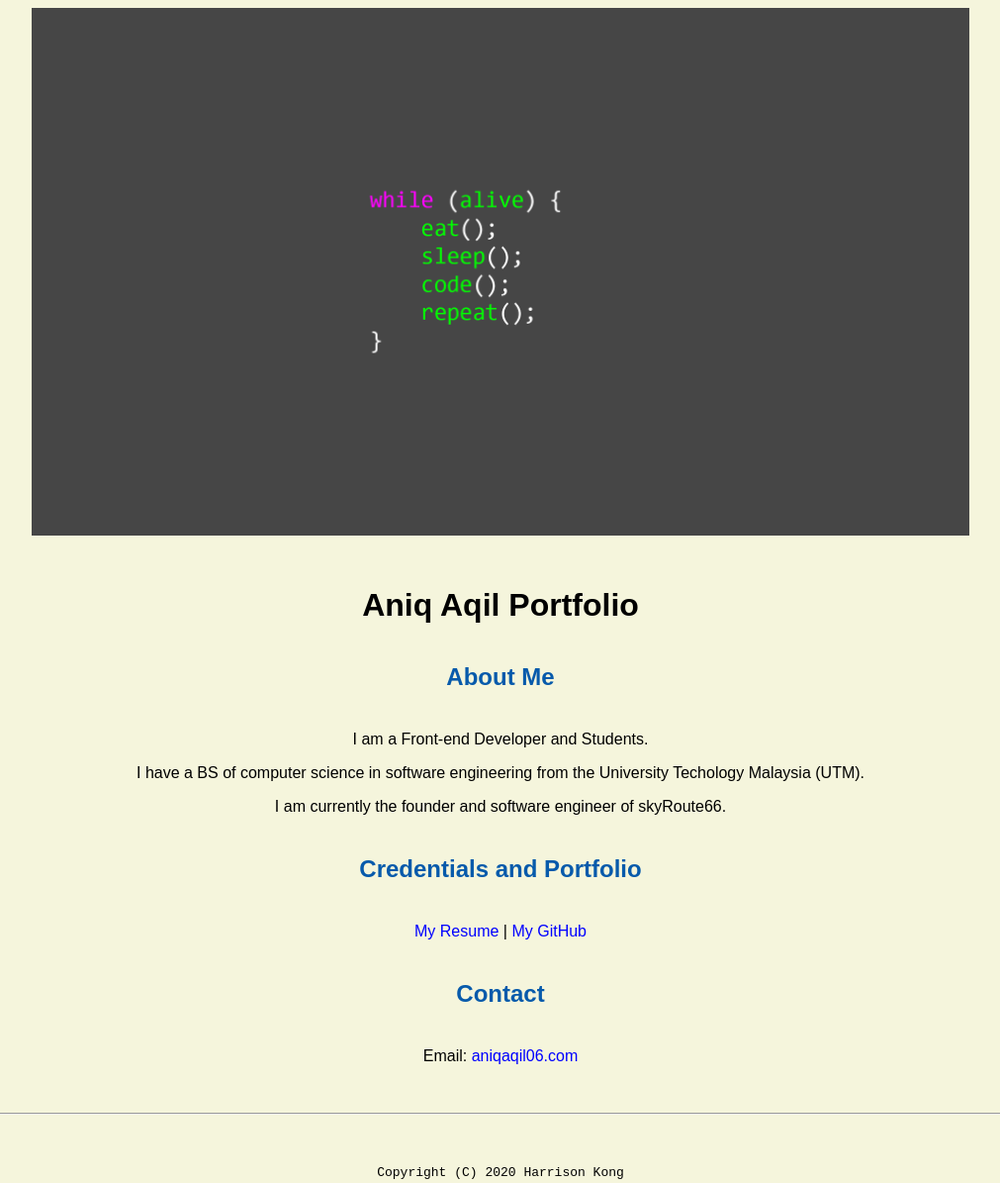
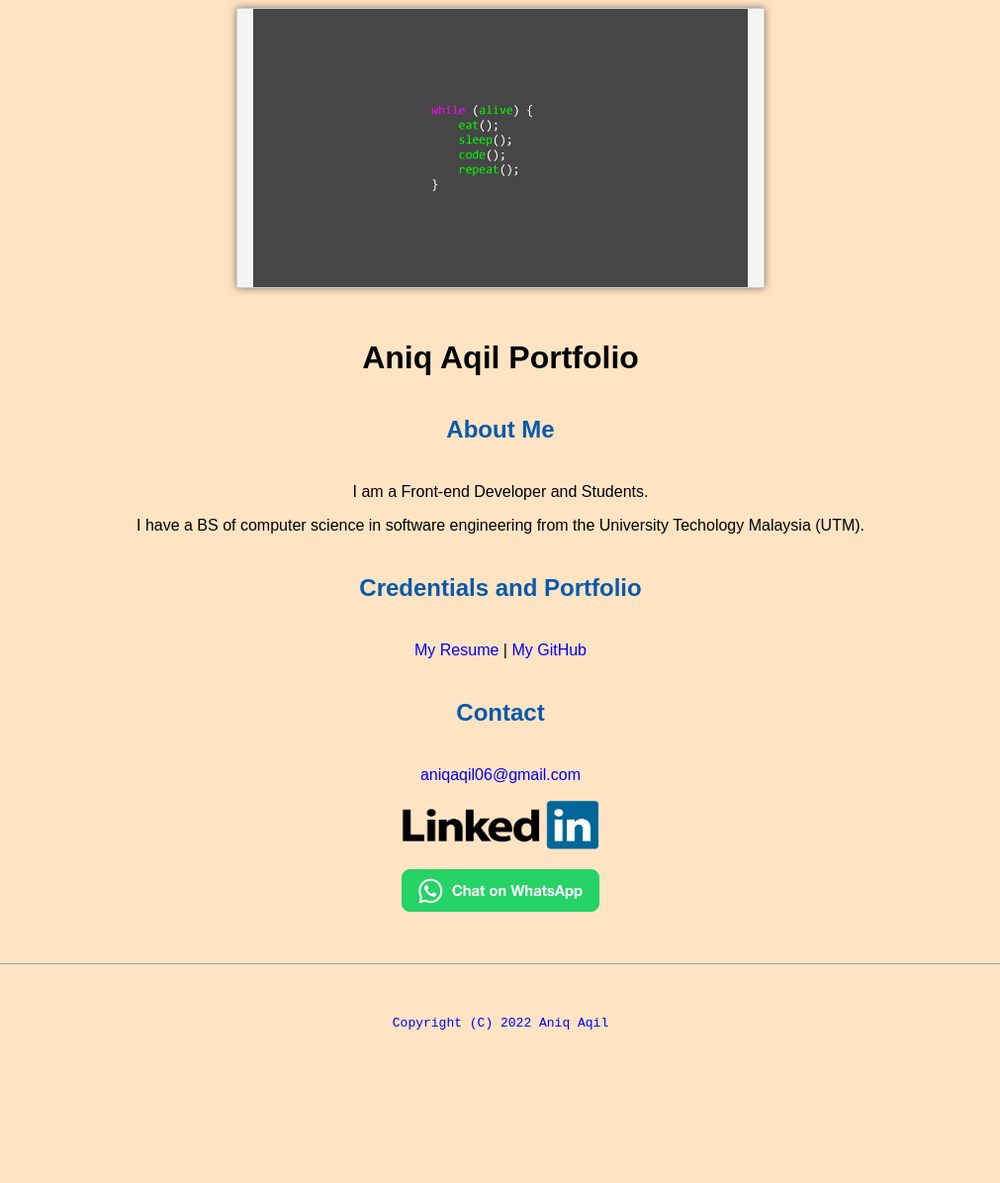
Before and after one commit to aniqaqill/My-First-Portfolio, a plain HTML site: page index.html in a window 1280 px wide. Shown: the whole page at 99% size, without its empty margins (134-1145 px from the left). After the commit the page ends 1073 px from the top, so only its background shows below. Drawn offline with Linux system fonts and the light colour scheme.

Commit message:
Update Content

```diff
--- a/CSS/master.css
+++ b/CSS/master.css
@@ -2,6 +2,14 @@
 
 /* Text inside these asterisks and slashes are comments for human */
 
+.hero {
+  width: 500px;
+  margin: 0 auto;
+  padding: 0 1rem;
+  background-color: #f5f5f5;
+  border: 1px solid #ccc;
+  box-shadow: 0 0 0.5rem rgba(0, 0, 0, 0.5);
+}
 a {
   color: blue; /* set the text color to blue here */
   text-decoration: none; /* This means we do not want hyperlinks to be underlined */
@@ -13,9 +21,9 @@
 }
 
 body {
-    background-color: beige; /* set the background color here */
+  background-color: bisque; /* set the background color here */
   color: black; /* set the text color to black here */
-    font-family: Arial, Helvetica, sans-serif;  /* set the font here */
+  font-family: Arial, Helvetica, sans-serif; /* set the font here */
   text-align: center; /* set the text alignment here */
 }
 
@@ -30,7 +38,7 @@
 }
 
 h2 {
-    color: #075AAB; /* set the text color of to #075AAB here */
+  color: #075aab; /* set the text color of to #075AAB here */
   /* set both the bottom margin and top margin to 2.5rem here */
   margin-bottom: 2.5rem;
   margin-top: 2.5rem;
--- a/index.html
+++ b/index.html
@@ -38,32 +38,40 @@
       University Techology Malaysia (UTM).
     </p>
     <!-- Where studying/studied? -->
-    <p>I am currently the founder and software engineer of skyRoute66.</p>
-    <!-- current job or current school year? -->
 
     <!-- add a section called "Credentials and Portofolio -->
     <h2>Credentials and Portfolio</h2>
 
     <!-- add two hyperlinks to resume page and github page separated by a vertical line -->
     <p>
-      <a href="resume.html">My Resume</a> |
+      <a
+        href="images\CVResume_AniqAqil_V1.pdf"
+        download="aniqaqilresume.pdf"
+        target="_blank"
+        >My Resume</a
+      >
+      |
       <a href="https://github.com/aniqaqill" target="_blank">My GitHub</a>
     </p>
 
     <h2>Contact</h2>
-
     <!-- add a link to let visitor to send you an email easily! -->
     <p>
-      Email:
-      <a href="mailto:aniqaqil06@gmail.com" target="_blank">aniqaqil06.com</a>
+      <a href="mailto:aniqaqil06@gmail.com" target="_blank"
+        >aniqaqil06@gmail.com</a
+      >
     </p>
-
+    <p>
+      <a href="https://www.linkedin.com/in/aniq-aqil-6b84ba1b8/"> <img alt="LinkedIn" src="images/LinkedIn2.png" width="200" height="50" /></a>
+    <p>
+      <a aria-label="Chat on WhatsApp" href="https://wa.me/60132958152"> <img alt="Chat on WhatsApp" src="images/WhatsAppButton.png" width="200" />
+    </p>
     <!-- don't post physical address, personal phone number or other personal information on the web! -->
   </body>
 
   <footer>
     <hr />
     <!-- change the name to yours! -->
-    <code>Copyright (C) 2020 Harrison Kong</code>
+    <code>Copyright (C) 2022 Aniq Aqil</code>
   </footer>
 </html>
```
Also changed, not shown: images/LinkedIn2.png (added), images/Linkedin.jpg (added), images/WhatsAppButton.png (added), 1 other file. Lines whose indentation alone changed are shown as unchanged.
